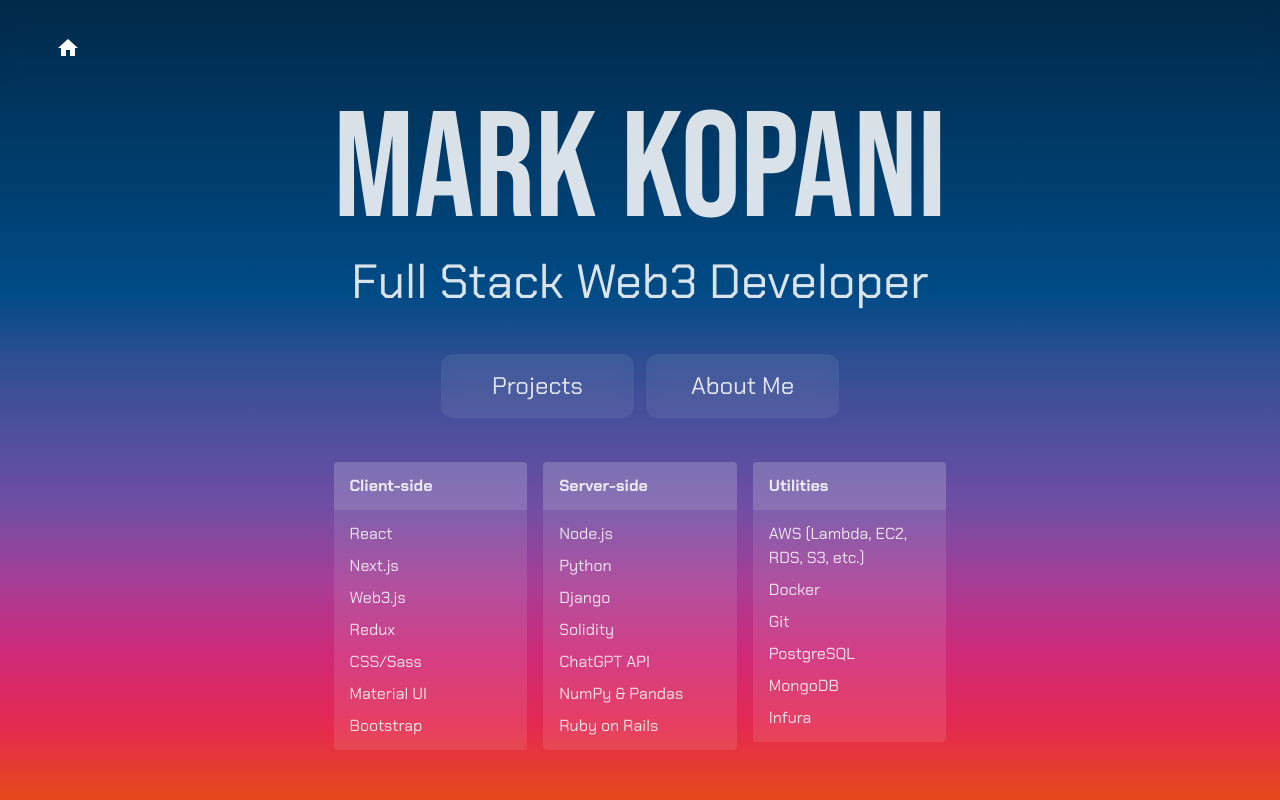
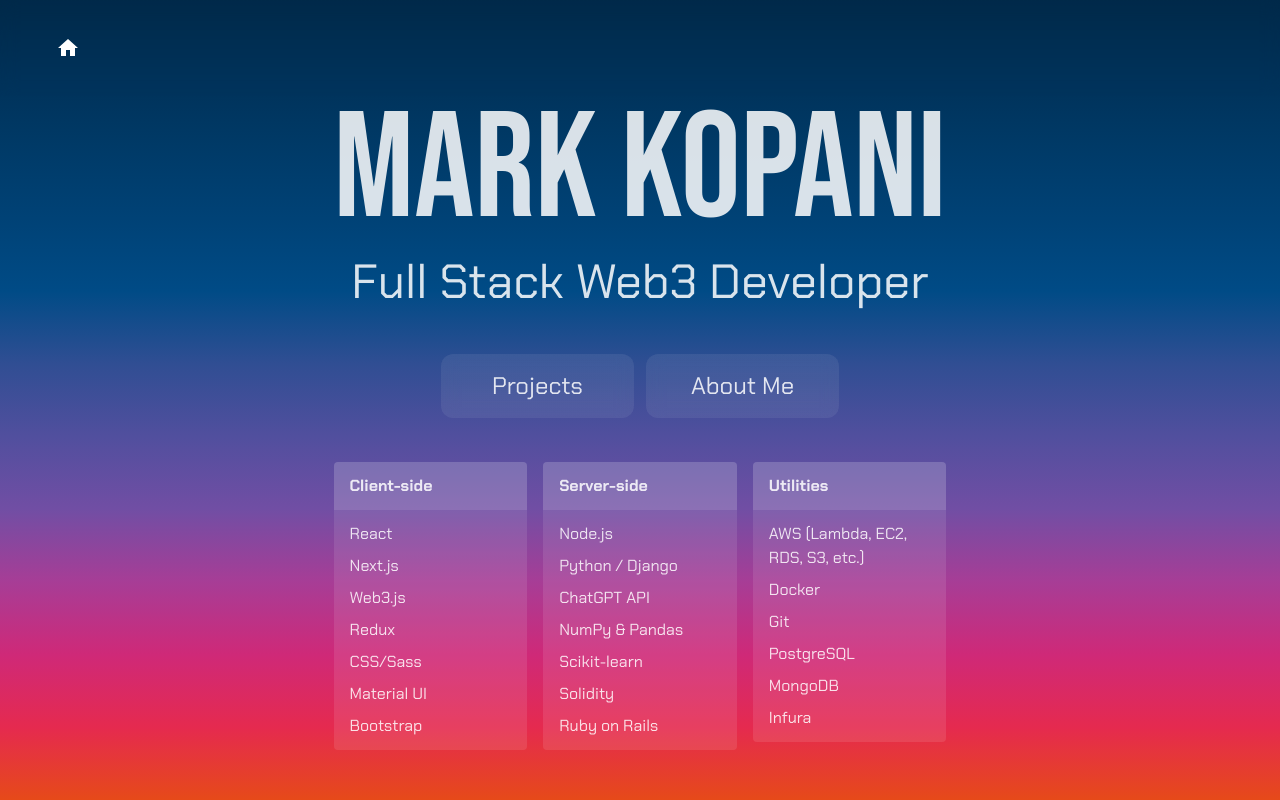
Before and after one commit to mkopani/mkopani.github.io, a Next.js app: page / in a window 1280 px wide. Built offline with nearby package versions, Linux system fonts and the light colour scheme.

Commit message:
Update server-side stack

```diff
--- a/src/components/TechStackDisplay.tsx
+++ b/src/components/TechStackDisplay.tsx
@@ -28,11 +28,11 @@ const stacks: TechStackProps[] = [
     title: 'Server-side',
     items: [
       'Node.js',
-      'Python',
-      'Django',
-      'Solidity',
+      'Python / Django',
       'ChatGPT API',
       'NumPy & Pandas',
+      'Scikit-learn',
+      'Solidity',
       'Ruby on Rails',
     ],
   },
```
